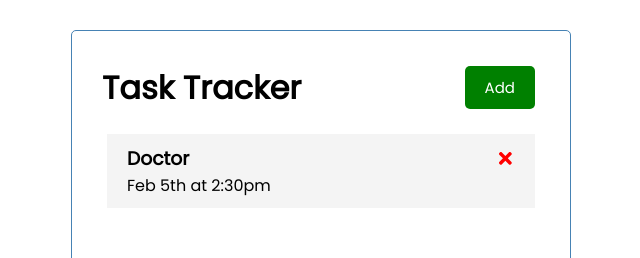
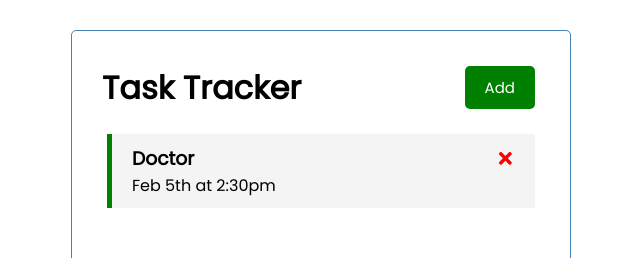
Before and after one commit to petitoff/react-task-tracker, a React (Create React App) app: page / in a window 1280 px wide. Shown: the top 258 px of the page, without its empty margins (319-959 px from the left). Built offline with nearby package versions, Linux system fonts and the light colour scheme.

Commit message:
The application highlights the selected items after double-clicking.

```diff
--- a/src/App.js
+++ b/src/App.js
@@ -3,17 +3,28 @@
 import { useState } from "react"
 
 const App = () => {
-  const [tasks, setTask] = useState([{ id: 1, text: "Doctor", day: "Feb 5th at 2:30pm" }])
+  const [tasks, setTask] = useState([{
+    id: 1,
+    text: "Doctor",
+    day: "Feb 5th at 2:30pm",
+    reminder: true
+  }])
 
   // Delete Task
   const deleteTask = (id) => {
     setTask(tasks.filter((task) => task.id !== id))
   }
 
+  // Toggle Reminder
+  const toggleReminder = (id) => {
+    setTask(
+      tasks.map((task) => task.id === id ? { ...task, reminder: !task.reminder } : task))
+  }
+
   return (
     <div className="container">
       <Header />
-      <Tasks tasks={tasks} onDelete={deleteTask} />
+      {tasks.length > 0 ? <Tasks tasks={tasks} onDelete={deleteTask} onToggle={toggleReminder} /> : 'No Task'}
     </div>
   );
 }
--- a/src/components/Task.js
+++ b/src/components/Task.js
@@ -1,8 +1,8 @@
 import { FaTimes } from 'react-icons/fa'
 
-const Task = ({ task, onDelete }) => {
+const Task = ({ task, onDelete, onToggle }) => {
     return (
-        <div className='task'>
+        <div className={`task ${task.reminder ? 'reminder' : ''}`} onDoubleClick={() => onToggle(task.id)}>
             <h3>{task.text}
                 <FaTimes style={{ color: 'red', cursor: 'pointer' }} onClick={() => onDelete(task.id)} />
             </h3>
--- a/src/components/Tasks.js
+++ b/src/components/Tasks.js
@@ -1,10 +1,10 @@
 import Task from "./Task"
 
-const Tasks = ({ tasks, onDelete }) => {
+const Tasks = ({ tasks, onDelete, onToggle }) => {
     return (
         <>
             {tasks.map((task) => (
-                <Task key={task.id} task={task} onDelete={onDelete} />))}
+                <Task key={task.id} task={task} onDelete={onDelete} onToggle={onToggle} />))}
         </>
     )
 }
```
